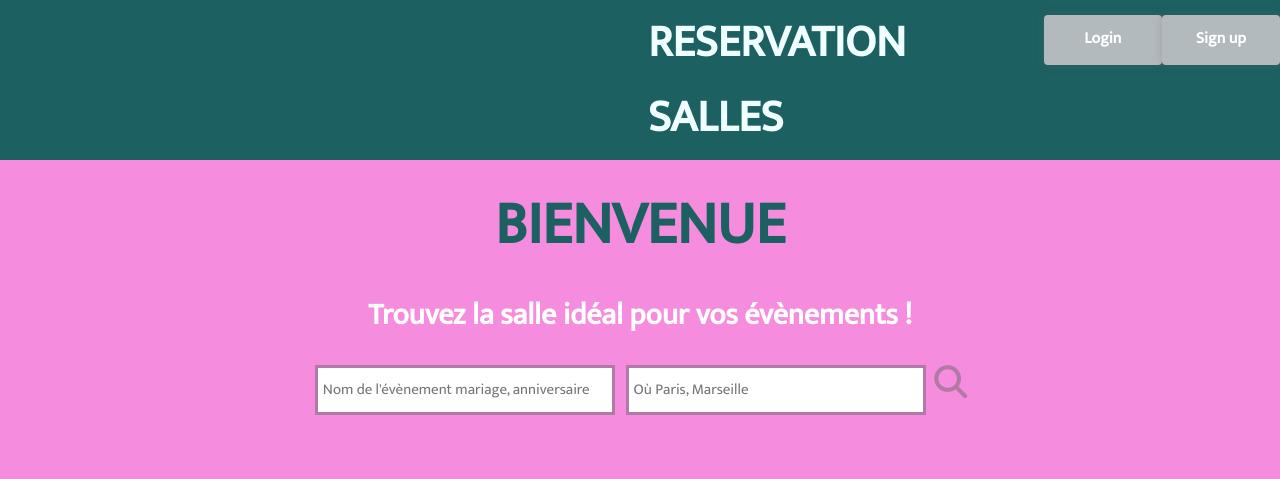
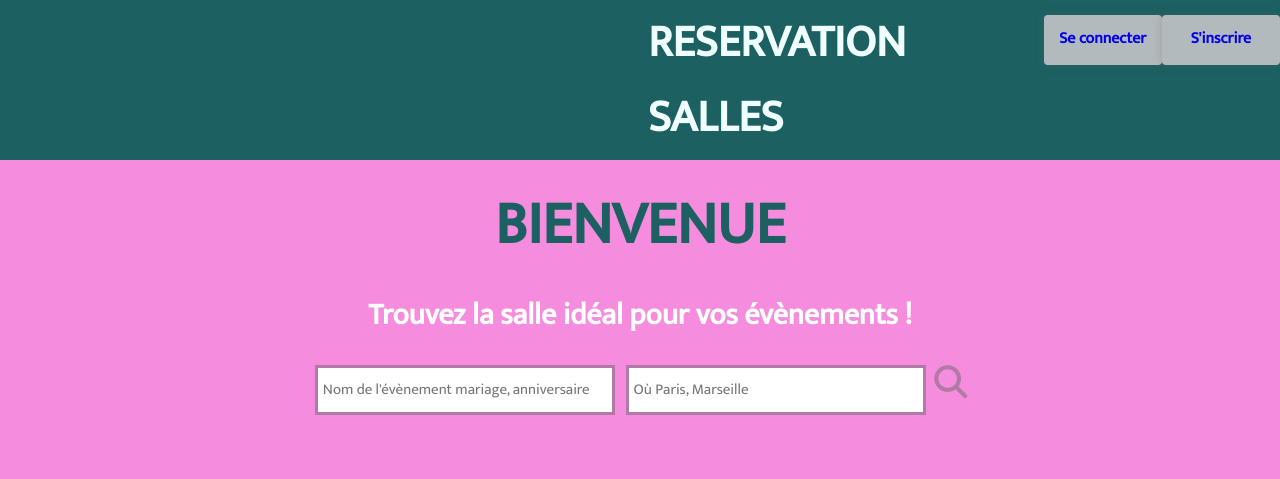
Before and after one commit to elias-cardon/reservation-salles, a PHP site: page / in a window 1280 px wide. Shown: the top 479 px of the page. Run offline with PHP 8.4, Linux system fonts and the light colour scheme; some libraries are stand-ins or nearby versions.

Commit message:
Mise des bons liens

```diff
--- a/include/header.php
+++ b/include/header.php
@@ -4,8 +4,8 @@
         </div>
         <a href="index.php">
             <h3>RESERVATION SALLES</h3></a>
-        <div class="btn"> Login</div>
-        <div class="btn"> Sign up</div>
+        <div class="btn"><a href="connexion.php">Se connecter</a></div>
+        <div class="btn"><a href="inscription.php">S'inscrire</a></div>
 <?php
 if (isset($_SESSION['login'])){
           echo '<nav>
```
